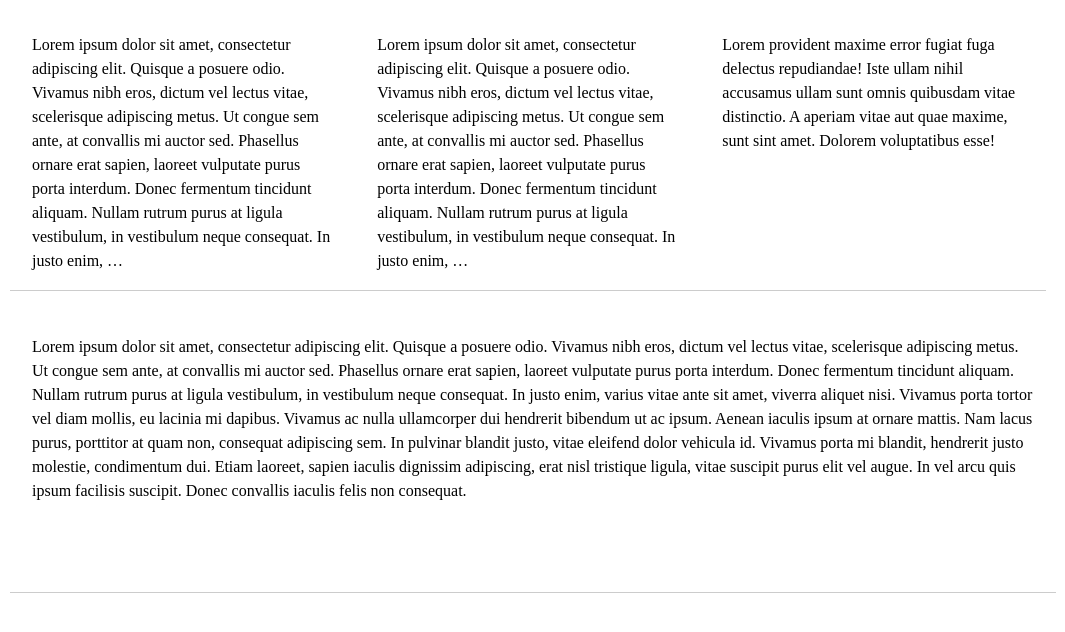
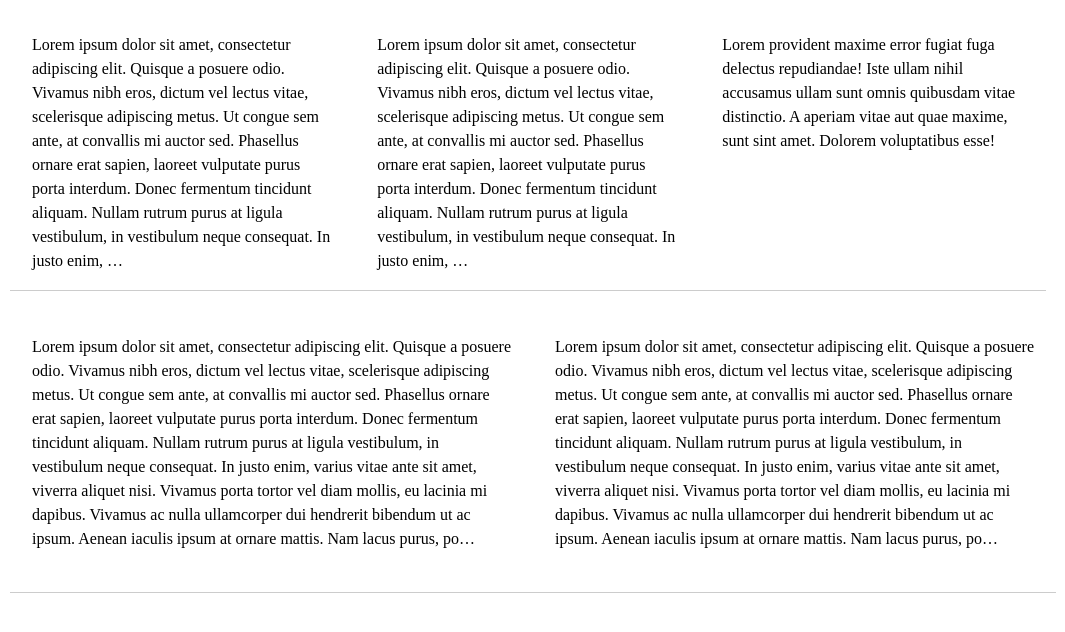
Before and after one commit to chriskjaer/ellipsme, a website: page index.html in a window 1280 px wide. Shown: the whole page, without its empty margins (107-1172 px from the left). Drawn offline with Linux system fonts and the light colour scheme.

Commit message:
better layout

```diff
--- a/index.html
+++ b/index.html
@@ -33,7 +33,7 @@
     }
 
     .box--large {
-      width: 100%;
+      width: 50%;
     }
 
     p {
@@ -73,6 +73,12 @@
         Lorem ipsum dolor sit amet, consectetur adipiscing elit. Quisque a posuere odio. Vivamus nibh eros, dictum vel lectus vitae, scelerisque adipiscing metus. Ut congue sem ante, at convallis mi auctor sed. Phasellus ornare erat sapien, laoreet vulputate purus porta interdum. Donec fermentum tincidunt aliquam. Nullam rutrum purus at ligula vestibulum, in vestibulum neque consequat. In justo enim, varius vitae ante sit amet, viverra aliquet nisi. Vivamus porta tortor vel diam mollis, eu lacinia mi dapibus. Vivamus ac nulla ullamcorper dui hendrerit bibendum ut ac ipsum. Aenean iaculis ipsum at ornare mattis. Nam lacus purus, porttitor at quam non, consequat adipiscing sem. In pulvinar blandit justo, vitae eleifend dolor vehicula id. Vivamus porta mi blandit, hendrerit justo molestie, condimentum dui. Etiam laoreet, sapien iaculis dignissim adipiscing, erat nisl tristique ligula, vitae suscipit purus elit vel augue. In vel arcu quis ipsum facilisis suscipit. Donec convallis iaculis felis non consequat.
       </p>
     </div>
+
+    <div class="box box--large">
+      <p class="js-ellipsme">
+        Lorem ipsum dolor sit amet, consectetur adipiscing elit. Quisque a posuere odio. Vivamus nibh eros, dictum vel lectus vitae, scelerisque adipiscing metus. Ut congue sem ante, at convallis mi auctor sed. Phasellus ornare erat sapien, laoreet vulputate purus porta interdum. Donec fermentum tincidunt aliquam. Nullam rutrum purus at ligula vestibulum, in vestibulum neque consequat. In justo enim, varius vitae ante sit amet, viverra aliquet nisi. Vivamus porta tortor vel diam mollis, eu lacinia mi dapibus. Vivamus ac nulla ullamcorper dui hendrerit bibendum ut ac ipsum. Aenean iaculis ipsum at ornare mattis. Nam lacus purus, porttitor at quam non, consequat adipiscing sem. In pulvinar blandit justo, vitae eleifend dolor vehicula id. Vivamus porta mi blandit, hendrerit justo molestie, condimentum dui. Etiam laoreet, sapien iaculis dignissim adipiscing, erat nisl tristique ligula, vitae suscipit purus elit vel augue. In vel arcu quis ipsum facilisis suscipit. Donec convallis iaculis felis non consequat.
+      </p>
+    </div>
   </div>
 
   <script src="ellipsme.js"></script>
```
